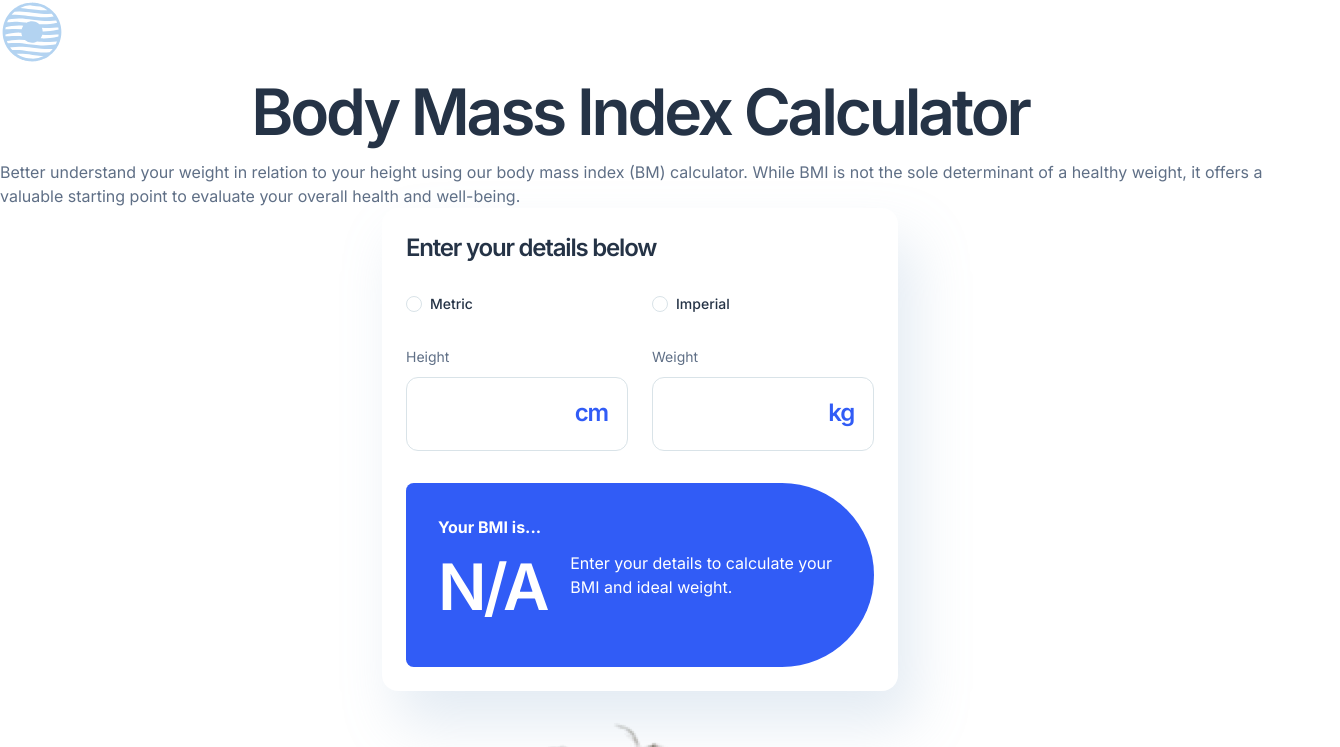
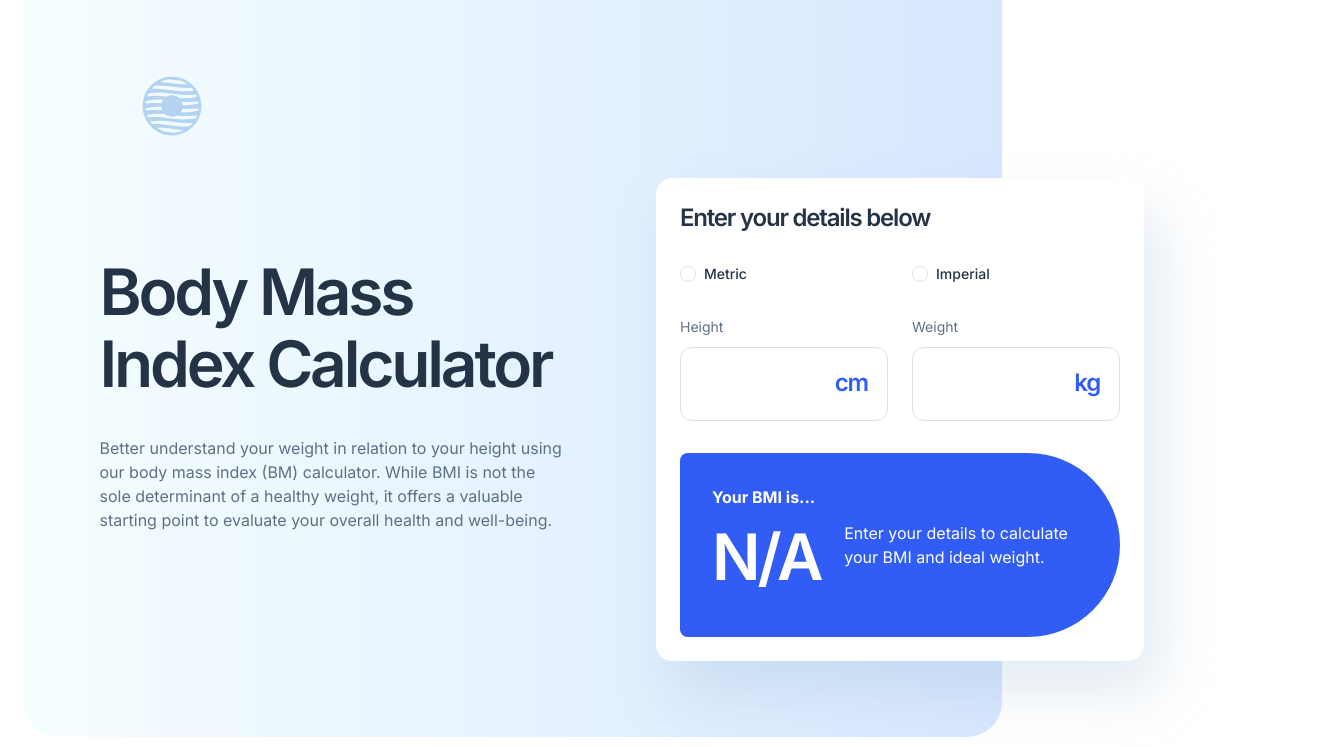
Before and after one commit to tatasadi/body-mass-index-calculator, a Next.js app: page / in a window 1280 px wide. Shown: the top 747 px of the page, 1340 px wide, since content can reach past the window. Built offline with nearby package versions, Linux system fonts and the light colour scheme.

Commit message:
finish hero section

```diff
--- a/app/page.tsx
+++ b/app/page.tsx
@@ -1,28 +1,17 @@
 import Image from "next/image"
-import CalculatorCard from "../components/common/CalculatorCard"
-import Logo from "../public/images/logo.svg"
 import Heading from "../components/common/Typography/Heading"
 import Paragraph from "../components/common/Typography/Paragraph"
 import imageManEating from "../public/images/image-man-eating.webp"
 import CardWithBigIcon from "../components/common/CardWithBigIcon"
 import CardWithSmallIcon from "../components/common/CardWithSmallIcon"
+import HeroSection from "../components/sections/HeroSection"
 
 export default function Home() {
   return (
-    <main className="flex max-w-[90rem] flex-col items-center justify-between">
-      <div className="flex w-full justify-center lg:justify-start">
-        <Image src={Logo} alt="logo" />
-      </div>
-      <Heading level={1} size="xl" className="">
-        Body Mass Index Calculator
-      </Heading>
-      <Paragraph>
-        Better understand your weight in relation to your height using our body
-        mass index (BM) calculator. While BMI is not the sole determinant of a
-        healthy weight, it offers a valuable starting point to evaluate your
-        overall health and well-being.
-      </Paragraph>
-      <CalculatorCard />
+    <main className="relative flex max-w-[90rem] flex-col items-center justify-between">
+      <div className="absolute right-[10.4rem] top-[46.8rem] z-0 h-[12.5rem] w-[5.3125rem] bg-contain bg-no-repeat lg:bg-[url('/images/pattern-curved-line-left.svg')]"></div>
+      <div className="absolute bottom-[20.7rem] left-[10.3rem] z-0 h-[7.625rem] w-[5.875rem] bg-contain bg-no-repeat lg:bg-[url('/images/pattern-curved-line-right.svg')]"></div>
+      <HeroSection />
       <Image src={imageManEating} alt="man eating" />
       <Heading level={1} size="l" className="">
         What your BMI result means
--- a/components/common/CalculatorCard/index.tsx
+++ b/components/common/CalculatorCard/index.tsx
@@ -77,7 +77,7 @@ const CalculatorCard = () => {
   }, [unit, heightCm, weightKg, feet, inches, stones, pounds, calculateBMI]) // Recalculate BMI when any input changes
 
   return (
-    <div className="flex flex-col gap-6 rounded-2xl p-6 shadow-[16px_32px_56px_0_rgba(143,174,207,0.25)] sm:gap-8 lg:max-w-[32.25rem]">
+    <div className="flex flex-col gap-6 rounded-2xl bg-white p-6 shadow-[16px_32px_56px_0_rgba(143,174,207,0.25)] sm:gap-8 lg:mr-24 lg:max-w-[35rem]">
       <Heading level={2} size="m">
         Enter your details below
       </Heading>
--- a/components/sections/HeroSection/index.tsx
+++ b/components/sections/HeroSection/index.tsx
@@ -1,5 +1,34 @@
+import Image from "next/image"
+import Logo from "../../../public/images/logo.svg"
+import Heading from "../../common/Typography/Heading"
+import Paragraph from "../../common/Typography/Paragraph"
+import CalculatorCard from "../../common/CalculatorCard"
+
 const HeroSection = () => {
-  return <div>Hi</div>
+  return (
+    <article className="relative w-full px-6 pb-[4.5rem] pt-8 sm:px-10">
+      <div className="to-light-blue from-very-light-blue absolute left-0 top-0 z-0 h-[40rem] w-full rounded-b-[2.1875rem] bg-gradient-to-r lg:left-6 lg:h-[46.0625rem] lg:w-[61.125rem]"></div>
+      <div className="relative z-10">
+        <div className="mb-6 flex w-full justify-center sm:mb-10 lg:ml-[6.25rem] lg:mt-[2.625rem] lg:justify-start">
+          <Image src={Logo} alt="logo" />
+        </div>
+        <div className="grid grid-cols-1 place-items-center gap-8 lg:grid-cols-2 lg:gap-8">
+          <div className="mb-12 flex flex-col items-center gap-6 text-center sm:mb-10 lg:mb-16 lg:items-start lg:text-left">
+            <Heading level={1} size="xl">
+              Body Mass <span className="-mt-6 block">Index Calculator</span>
+            </Heading>
+            <Paragraph className="max-w-[29.0625rem]">
+              Better understand your weight in relation to your height using our
+              body mass index (BM) calculator. While BMI is not the sole
+              determinant of a healthy weight, it offers a valuable starting
+              point to evaluate your overall health and well-being.
+            </Paragraph>
+          </div>
+          <CalculatorCard />
+        </div>
+      </div>
+    </article>
+  )
 }
 
 export default HeroSection
--- a/tailwind.config.ts
+++ b/tailwind.config.ts
@@ -23,6 +23,8 @@ const config = {
         gunmetal: "hsl(215, 31%, 21%)",
         "dark-electric-blue": "hsl(215, 17%, 45%)",
         borders: "hsl(200, 24%, 88%)",
+        "light-blue": "hsl(216, 95%, 92%)",
+        "very-light-blue": "hsl(183, 95%, 98%)",
       },
       keyframes: {
         "accordion-down": {
```
